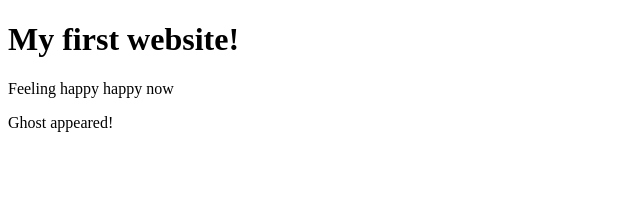
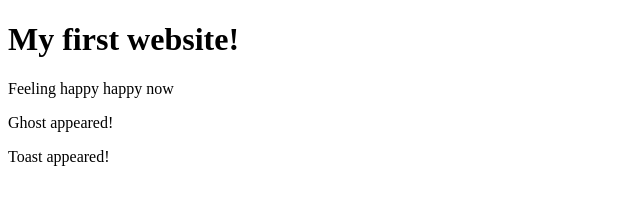
Before and after one commit to getakter/demo-website, a plain HTML site: page index.html in a window 1280 px wide. Shown: the whole page, without its empty margins (0-640 px from the left). Drawn offline with Linux system fonts and the light colour scheme.

Commit message:
Toast addes

```diff
--- a/index.html
+++ b/index.html
@@ -9,5 +9,6 @@
     <h1>My first website!  </h1>
     <p>Feeling happy happy now</p>
     <p> Ghost appeared! </p>
+    <p> Toast appeared! </p>
 </body>
 </html>
```
